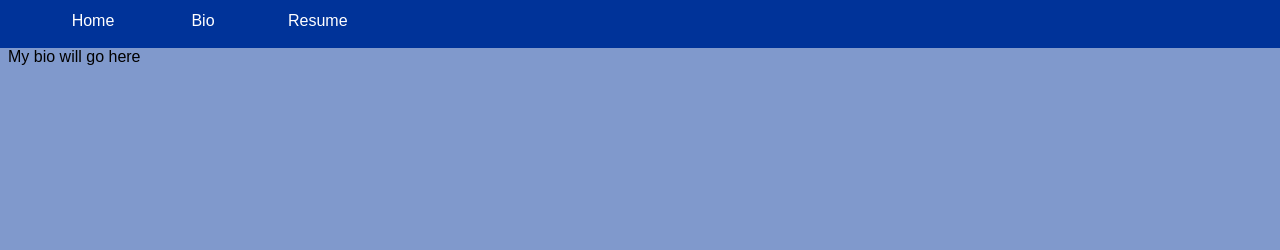
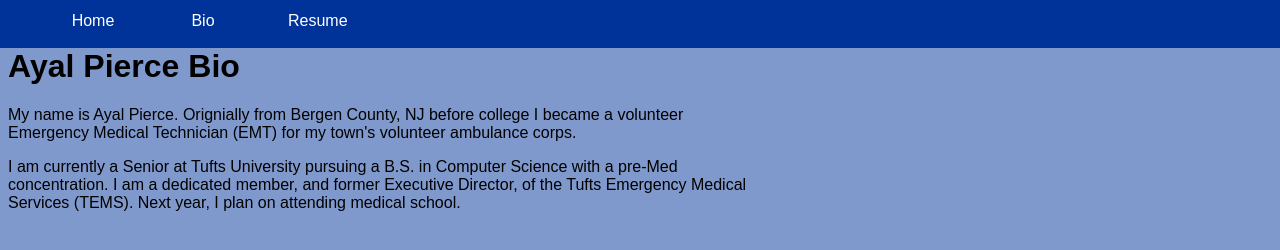
Before and after one commit to ayalzev/ayalzev.github.io, a plain HTML site: page bio.html in a window 1280 px wide. Shown: the top 250 px of the page. Drawn offline with Linux system fonts and the light colour scheme.

Commit message:
added short bio

```diff
--- a/bio.html
+++ b/bio.html
@@ -13,8 +13,11 @@
 		</ul>
 	</div>
 
-	<div>
-	<p>My bio will go here</p>
+	<h1>Ayal Pierce Bio</h1>
+
+	<div id="bio">
+	<p>My name is Ayal Pierce. Orignially from Bergen County, NJ before college I became a volunteer Emergency Medical Technician (EMT) for my town's volunteer ambulance corps.</p>
+	<p>I am currently a Senior at Tufts University pursuing a B.S. in Computer Science with a pre-Med concentration. I am a dedicated member, and former Executive Director, of the Tufts Emergency Medical Services (TEMS). Next year, I plan on attending medical school.</p>
 	</div>
 </body>
 
--- a/patriotic.css
+++ b/patriotic.css
@@ -35,5 +35,9 @@ body{
 }
 
 .nav-bar li a:hover{
-   background-color:red;
+    background-color:red;
 }
+
+#bio{
+    width:60%;
+}
```
